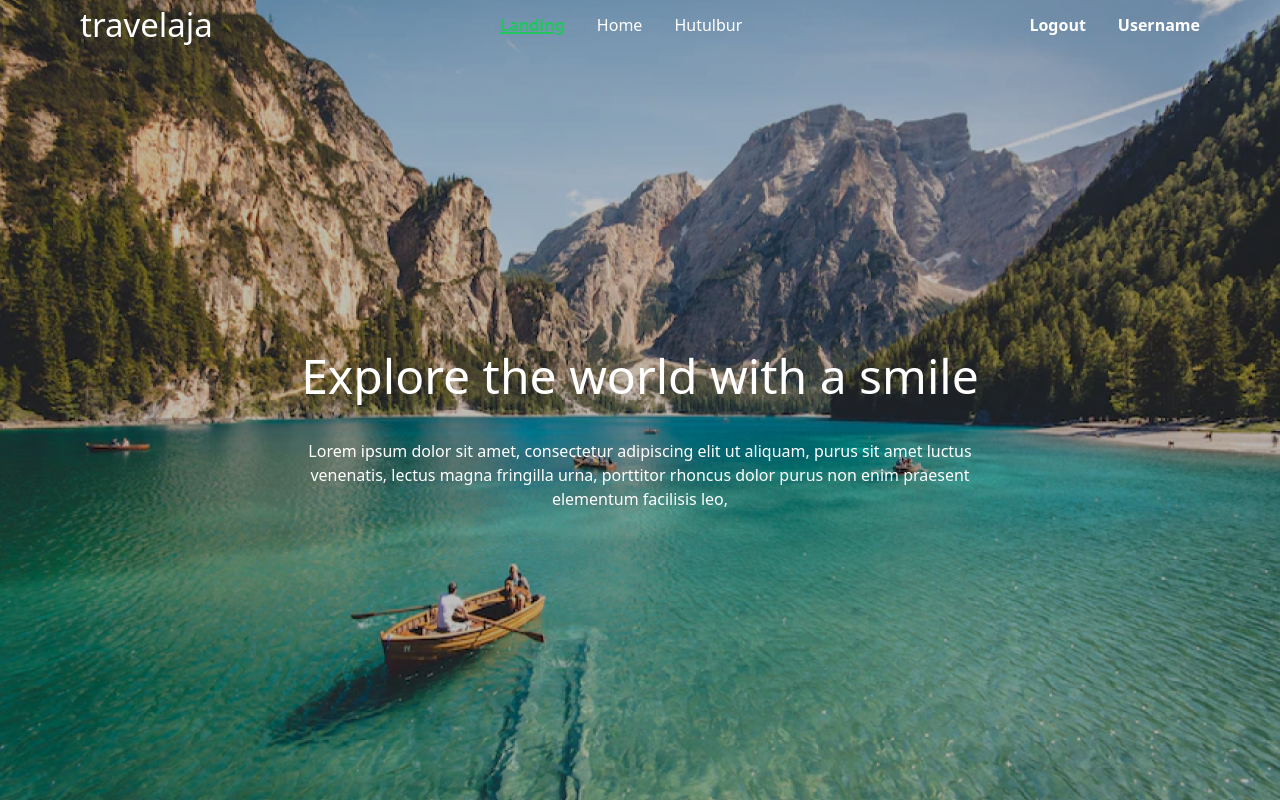
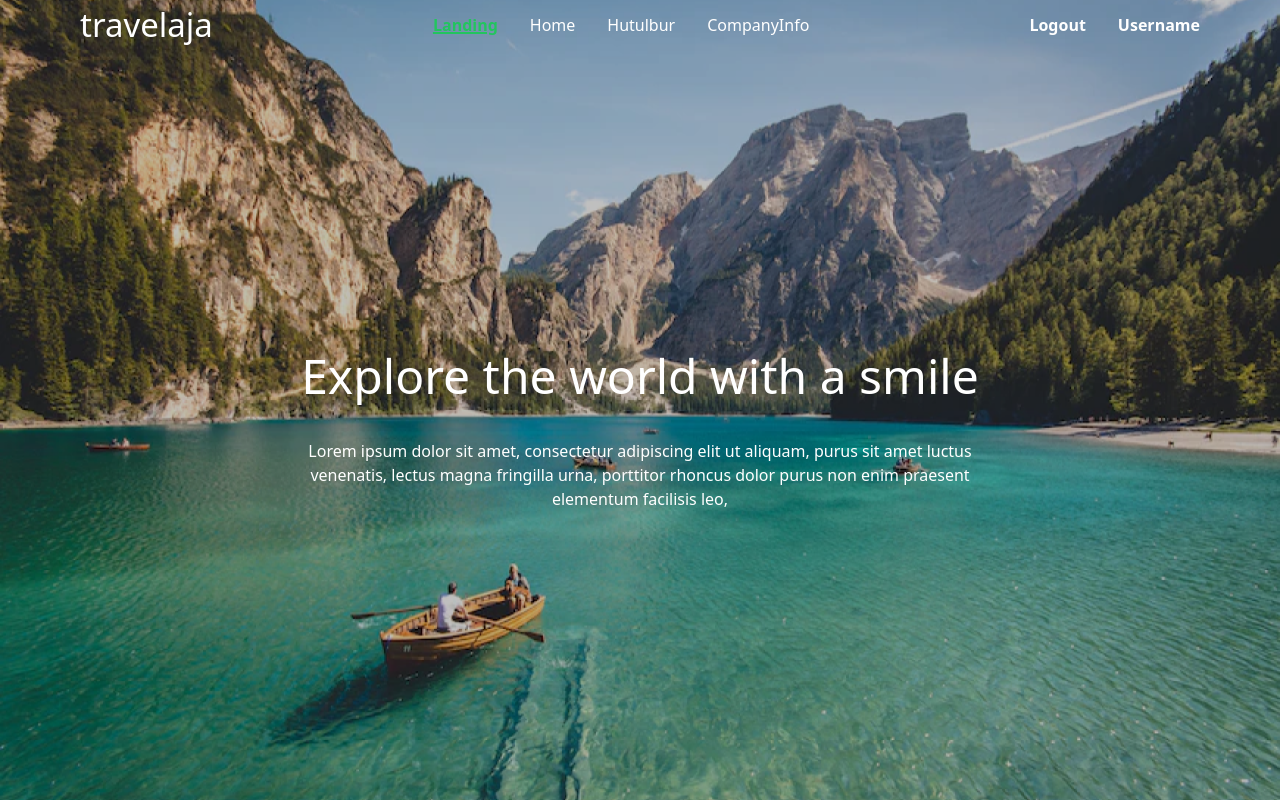
Before and after one commit to HOP-2023DemoDay/aylal, a React (Create React App) app in the folder front/: page / in a window 1280 px wide. Shown: the top 802 px of the page. Built offline with nearby package versions, Linux system fonts and the light colour scheme.

Commit message:
merge hiisen

```diff
--- a/front/src/App.jsx
+++ b/front/src/App.jsx
@@ -2,8 +2,8 @@ import React from "react";
 import { BrowserRouter, Routes, Route } from "react-router-dom";
 import LandingPage from "./pages/LandingPage";
 import Hutulbur from "./pages/Hutulbur";
+import CompanyInfo from "./pages/CompanyInfo";
 import Home from "./pages/Home";
-import CompanyInfo from "./pages/CompanyInfo";
 import { Header } from "./components/Header";
 import { Footer } from "./components/Footer";
 
@@ -16,6 +16,7 @@ const App = () => {
         <Route path="/Home" element={<Home />}></Route>
         <Route path="/CompanyInfo" element={<CompanyInfo />}></Route>
         <Route path="/Hutulbur" element={<Hutulbur />}></Route>
+        <Route path="/CompanyInfo" element={<CompanyInfo />}></Route>
       </Routes>
       <Footer />
     </BrowserRouter>
--- a/front/src/components/Header.jsx
+++ b/front/src/components/Header.jsx
@@ -15,6 +15,10 @@ export const Header = () => {
     {
       path: "/Hutulbur",
       value: "Hutulbur",
+    },
+    {
+      path: "/CompanyInfo",
+      value: "CompanyInfo",
     },
   ];
   return (
--- a/front/src/pages/LandingPage.jsx
+++ b/front/src/pages/LandingPage.jsx
@@ -95,6 +95,8 @@ const LandingPage = () => {
         </div>
       </div>
 
+
+
       <div className="sm:mt-[20vh] mt-[20vh] mmmd:mt-[-10vh]">
         <p className={clsx(style.jijigTit)}>top destination</p>
         <p className={clsx(style.TomTit)}>Discover your love</p>
```
